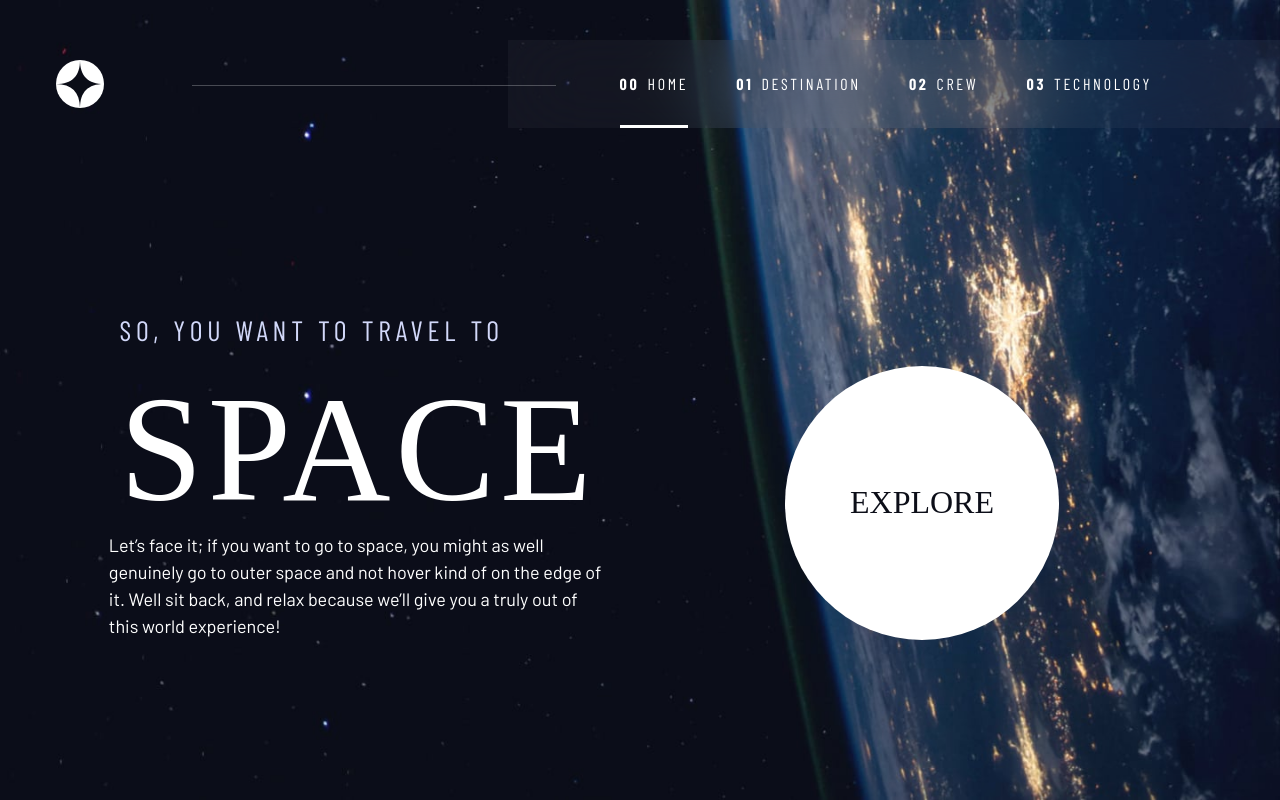
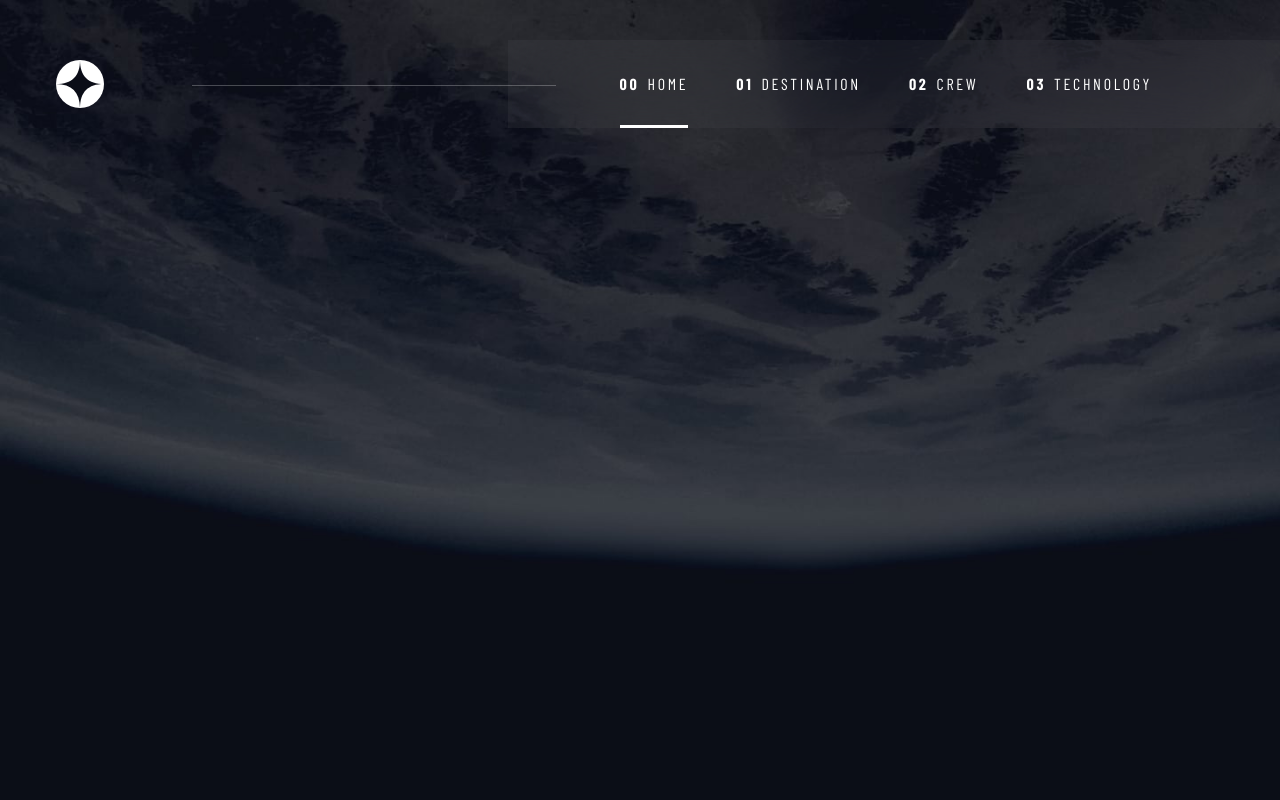
Before and after one commit to Salah1221/Space_tourism_website, a React (Vite) app: page /crew in a window 1280 px wide. Built offline with nearby package versions, Linux system fonts and the light colour scheme; a web font is replaced by a local one.

Commit message:
Fixed some layout issues in the home page

```diff
--- a/package.json
+++ b/package.json
@@ -10,9 +10,11 @@
     "preview": "vite preview"
   },
   "dependencies": {
+    "prop-types": "^15.8.1",
     "react": "^18.2.0",
     "react-dom": "^18.2.0",
-    "react-router": "^6.14.2"
+    "react-router": "^6.14.2",
+    "react-router-dom": "^6.14.2"
   },
   "devDependencies": {
     "@types/react": "^18.2.15",
--- a/src/App.jsx
+++ b/src/App.jsx
@@ -1,8 +1,14 @@
 import { useEffect, useState } from "react";
 import Nav from "./Nav";
+import Home from "./Home";
+import { Routes, Route } from "react-router-dom";
+import Destination from "./Destination";
+import Crew from "./Crew";
+import Technology from "./Technology";
 
 const App = () => {
   const [data, setData] = useState({});
+  const [backgroundClass, setBackgroundClass] = useState("home");
 
   useEffect(() => {
     fetch("./src/data.json")
@@ -11,30 +17,31 @@ const App = () => {
   }, []);
 
   return (
-    <div className="app home">
-      <Nav></Nav>
-      <div className="grid-container grid-container--home">
-        <div className="grid-center">
-          <h1 className="text-accent fs-500 ff-sans-cond uppercase letter-spacing-1 grid">
-            So, you want to travel to
-            <span className="fs-900 ff-serif text-white">Space</span>
-          </h1>
-          <p>
-            Let’s face it; if you want to go to space, you might as well
-            genuinely go to outer space and not hover kind of on the edge of it.
-            Well sit back, and relax because we’ll give you a truly out of this
-            world experience!
-          </p>
-        </div>
-        <div>
-          <a
-            href="#"
-            className="large-button uppercase ff-serif text-dark bg-white fs-600"
-          >
-            Explore
-          </a>
-        </div>
-      </div>
+    <div className={"app " + backgroundClass}>
+      <Nav />
+      <Routes>
+        <Route
+          path="/"
+          element={<Home setBackgroundClass={setBackgroundClass} />}
+        />
+        <Route
+          path="destination"
+          element={
+            <Destination
+              setBackgroundClass={setBackgroundClass}
+              destinations={data.destinations}
+            />
+          }
+        />
+        <Route
+          path="crew"
+          element={<Crew setBackgroundClass={setBackgroundClass} />}
+        />
+        <Route
+          path="technology"
+          element={<Technology setBackgroundClass={setBackgroundClass} />}
+        />
+      </Routes>
     </div>
   );
 };
--- /dev/null
+++ b/src/Crew.jsx
@@ -0,0 +1,16 @@
+import PropTypes from "prop-types";
+
+const Crew = ({ setBackgroundClass }) => {
+  setBackgroundClass("crew");
+  return (
+    <>
+      <div></div>
+    </>
+  );
+};
+
+Crew.propTypes = {
+  setBackgroundClass: PropTypes.func,
+};
+
+export default Crew;
--- /dev/null
+++ b/src/Destination.jsx
@@ -0,0 +1,16 @@
+import PropTypes from "prop-types";
+
+const Destination = ({ setBackgroundClass }) => {
+  setBackgroundClass("destination");
+  return (
+    <>
+      <div></div>
+    </>
+  );
+};
+
+Destination.propTypes = {
+  setBackgroundClass: PropTypes.func,
+};
+
+export default Destination;
--- /dev/null
+++ b/src/Home.jsx
@@ -0,0 +1,43 @@
+import PropTypes from "prop-types";
+
+const Home = ({ setBackgroundClass }) => {
+  setBackgroundClass("home");
+  return (
+    <>
+      <a className="skip-to-content" href="#main">
+        Skip to content
+      </a>
+      <main className="grid-container grid-container--home">
+        <div className="lg-grid-center">
+          <h1 className="text-accent fs-500 ff-sans-cond uppercase letter-spacing-1 grid">
+            So, you want to travel to
+            <span className="fs-900 ff-serif text-white no-letter-spacing">
+              Space
+            </span>
+          </h1>
+          <p className="text-accent">
+            Let’s face it; if you want to go to space, you might as well
+            genuinely go to outer space and not hover kind of on the edge of it.
+            Well sit back, and relax because we’ll give you a truly out of this
+            world experience!
+          </p>
+        </div>
+        <div className="large-button-container">
+          <a
+            href="#"
+            id="main"
+            className="large-button uppercase ff-serif text-dark bg-white fs-600"
+          >
+            Explore
+          </a>
+        </div>
+      </main>
+    </>
+  );
+};
+
+Home.propTypes = {
+  setBackgroundClass: PropTypes.func,
+};
+
+export default Home;
--- a/src/Nav.jsx
+++ b/src/Nav.jsx
@@ -1,8 +1,16 @@
 import { useState } from "react";
 import Logo from "./assets/shared/logo.svg";
+import { Link } from "react-router-dom";
 
 const Nav = () => {
   const [isClicked, SetIsClicked] = useState(false);
+  const [areClicked, setAreClicked] = useState([true, false, false, false]);
+
+  const handleClick = (index) => {
+    let aux = [false, false, false, false];
+    aux[index] = true;
+    setAreClicked(aux);
+  };
 
   return (
     <header className="primary-header flex">
@@ -49,25 +57,41 @@ const Nav = () => {
           id="primary-navigation"
           className="primary-navigation underline-indicators flex ff-sans-cond bg-blur"
         >
-          <li className="active">
-            <a href="#" className="uppercase text-white letter-spacing-2">
-              <span>00</span>Home
-            </a>
+          <li className={"active".repeat(areClicked[0])}>
+            <Link
+              to="/"
+              className="uppercase text-white letter-spacing-2"
+              onClick={() => handleClick(0)}
+            >
+              <span aria-hidden="true">00</span>Home
+            </Link>
           </li>
-          <li>
-            <a href="#" className="uppercase text-white letter-spacing-2">
-              <span>01</span>Destination
-            </a>
+          <li className={"active".repeat(areClicked[1])}>
+            <Link
+              to="destination"
+              className="uppercase text-white letter-spacing-2"
+              onClick={() => handleClick(1)}
+            >
+              <span aria-hidden="true">01</span>Destination
+            </Link>
           </li>
-          <li>
-            <a href="#" className="uppercase text-white letter-spacing-2">
-              <span>02</span>Crew
-            </a>
+          <li className={"active".repeat(areClicked[2])}>
+            <Link
+              to="crew"
+              className="uppercase text-white letter-spacing-2"
+              onClick={() => handleClick(2)}
+            >
+              <span aria-hidden="true">02</span>Crew
+            </Link>
           </li>
-          <li>
-            <a href="#" className="uppercase text-white letter-spacing-2">
-              <span>03</span>Technology
-            </a>
+          <li className={"active".repeat(areClicked[3])}>
+            <Link
+              to="technology"
+              className="uppercase text-white letter-spacing-2"
+              onClick={() => handleClick(3)}
+            >
+              <span aria-hidden="true">03</span>Technology
+            </Link>
           </li>
         </ul>
       </nav>
--- /dev/null
+++ b/src/Technology.jsx
@@ -0,0 +1,16 @@
+import PropTypes from "prop-types";
+
+const Technology = ({ setBackgroundClass }) => {
+  setBackgroundClass("technology");
+  return (
+    <>
+      <div></div>
+    </>
+  );
+};
+
+Technology.propTypes = {
+  setBackgroundClass: PropTypes.func,
+};
+
+export default Technology;
--- a/src/index.css
+++ b/src/index.css
@@ -8,7 +8,7 @@
   --clr-white: 0 0% 100%;
 
   /* font-sizes */
-  --fs-900: 5rem;
+  --fs-900: clamp(5rem, 15vw, 9.375rem);
   --fs-800: 3.5rem;
   --fs-700: 1.5rem;
   --fs-600: 1.25rem;
@@ -26,7 +26,6 @@
 @media (min-width: 35rem) {
   :root {
     /* font-sizes */
-    --fs-900: 9.375rem;
     --fs-800: 5rem;
     --fs-700: 2.5rem;
     --fs-600: 1.5rem;
@@ -143,9 +142,15 @@ p {
   gap: var(--gap, 1rem);
 }
 
-.grid-center {
+.lg-grid-center {
   display: grid;
   justify-items: center;
+}
+
+@media (min-width: 50rem) {
+  .lg-grid-center {
+    justify-items: start;
+  }
 }
 
 .d-block {
@@ -204,6 +209,19 @@ p {
   border: 0;
 }
 
+.skip-to-content {
+  position: absolute;
+  padding: 0.5em 1em;
+  background-color: hsl(var(--clr-white));
+  color: hsl(var(--clr-dark));
+  transform: translateX(-100%);
+  transition: transform 0.3s;
+}
+
+.skip-to-content:focus {
+  transform: none;
+}
+
 .flow > *:where(:not(:first-child)) {
   margin-top: var(--flow-space, 1.5rem);
 }
@@ -259,6 +277,9 @@ p {
 }
 .letter-spacing-3 {
   letter-spacing: 2.35px;
+}
+.no-letter-spacing {
+  letter-spacing: initial;
 }
 
 .uppercase {
@@ -366,7 +387,7 @@ p {
   font-weight: 700;
 }
 .underline-indicators > * {
-  cursor: pointer;
+  /* cursor: pointer; */
   border: 0;
   position: relative;
   padding: var(--indicator-gap, 1rem) 0;
@@ -571,17 +592,54 @@ p {
   background-size: cover;
   background-position: bottom center;
 }
-/* home */
+
 .home {
   background-image: url("./assets/home/background-home-mobile.jpg");
 }
+
+.destination {
+  background-image: url("./assets/destination/background-destination-mobile.jpg");
+}
+
+.crew {
+  background-image: url("./assets/crew/background-crew-mobile.jpg");
+}
+
+.technology {
+  background-image: url("./assets/technology/background-technology-mobile.jpg");
+}
+
 @media (min-width: 35rem) {
   .home {
     background-image: url("./assets/home/background-home-tablet.jpg");
+  }
+
+  .destination {
+    background-image: url("./assets/destination/background-destination-tablet.jpg");
+  }
+
+  .crew {
+    background-image: url("./assets/crew/background-crew-tablet.jpg");
+  }
+
+  .technology {
+    background-image: url("./assets/technology/background-technology-tablet.jpg");
   }
 }
 @media (min-width: 50rem) {
   .home {
     background-image: url("./assets/home/background-home-desktop.jpg");
   }
+
+  .destination {
+    background-image: url("./assets/destination/background-destination-desktop.jpg");
+  }
+
+  .crew {
+    background-image: url("./assets/crew/background-crew-desktop.jpg");
+  }
+
+  .technology {
+    background-image: url("./assets/technology/background-technology-desktop.jpg");
+  }
 }
```
Also changed, not shown: src/main.jsx (+4 -3 lines), 1 other file (tests, documents, lock files or other folders).
